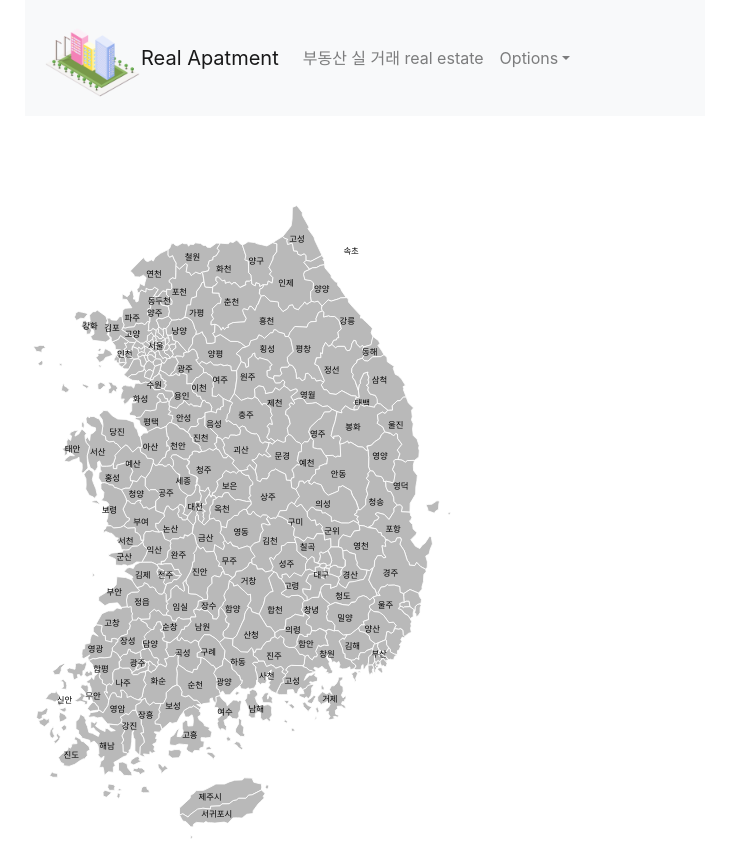
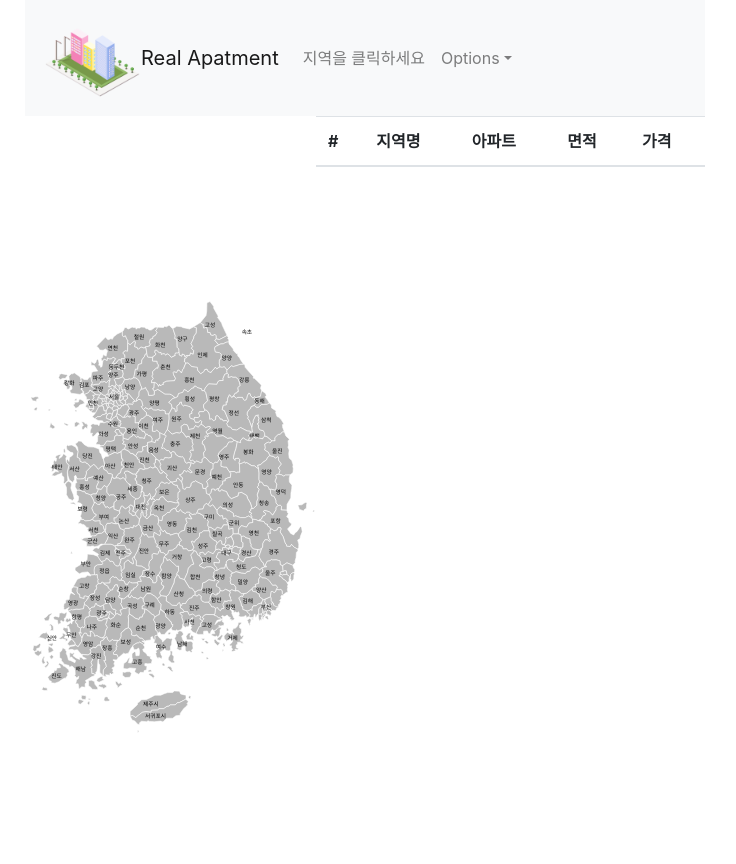
Before and after one commit to rjsdnql123/realEstateCash, a React (Create React App) app: page / in a window 1280 px wide. Shown: the top 864 px of the page, without its empty margins (275-1011 px from the left). Built offline with nearby package versions, Linux system fonts and the light colour scheme.

Commit message:
Fix ListBox table design

```diff
--- a/src/components/ListBox.tsx
+++ b/src/components/ListBox.tsx
@@ -1,14 +1,54 @@
 import React from "react";
 import styled from "styled-components";
 import { ListBoxProps, ResultListType } from "../modules/type";
+import { Table } from "reactstrap";
 
 function ListBox({ resultList }: ListBoxProps) {
+  console.log(resultList);
   return (
-    <ASD>
-      {resultList.map((x: ResultListType, index: number) => {
-        return <div key={index}>{x.아파트 + x.법정동}</div>;
-      })}
-    </ASD>
+    <Table striped>
+      <thead>
+        <tr>
+          <th>#</th>
+          <th>지역명</th>
+          <th>아파트</th>
+          <th>면적</th>
+          <th>가격</th>
+        </tr>
+      </thead>
+      <tbody>
+        {/* <tr>
+            <th scope="row">1</th>
+            <td>Mark</td>
+            <td>Otto</td>
+            <td>@mdo</td>
+          </tr>
+          <tr>
+            <th scope="row">2</th>
+            <td>Jacob</td>
+            <td>Thornton</td>
+            <td>@fat</td>
+          </tr>
+          <tr>
+            <th scope="row">3</th>
+            <td>Larry</td>
+            <td>the Bird</td>
+            <td>@twitter</td>
+          </tr> */}
+
+        {resultList.map((x: ResultListType, index: number) => {
+          return (
+            <tr>
+              <th scope="row">{index}</th>
+              <td>{x.법정동}</td>
+              <td>{x.아파트}</td>
+              <td>{x.전용면적}</td>
+              <td>{x.거래금액} 만원</td>
+            </tr>
+          );
+        })}
+      </tbody>
+    </Table>
   );
 }
 
@@ -17,3 +57,11 @@ const ASD = styled.div`
 `;
 
 export default ListBox;
+
+// const Example = (props) => {
+//   return (
+
+//   );
+// }
+
+// export default Example;
--- a/src/modules/action.ts
+++ b/src/modules/action.ts
@@ -11,6 +11,7 @@ export const setClickMap = (diff: string) => {
 };
 
 export const setResultList = (diff: ResultListType[]) => {
+  console.log(diff, "diff");
   return {
     type: RESULT_LIST,
     resultList: diff,
--- a/src/modules/reducer.ts
+++ b/src/modules/reducer.ts
@@ -2,11 +2,12 @@ import { CLICK_MAP, RESULT_LIST } from "./action";
 import { ReducerType, ActionType } from "./type";
 
 const initialState: ReducerType = {
-  clickMap: "부동산 실 거래 real estate",
+  clickMap: "지역을 클릭하세요",
   resultList: [],
 };
 
 function Reducer(state: ReducerType = initialState, action: ActionType) {
+  console.log(action, "action");
   switch (action.type) {
     case CLICK_MAP:
       return Object.assign({}, state, {
```
Also changed, not shown: 1 other file (tests, documents, lock files or other folders).
